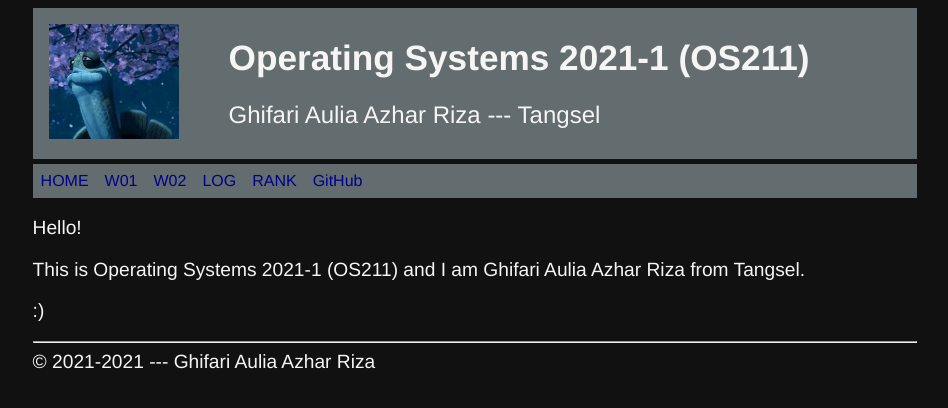
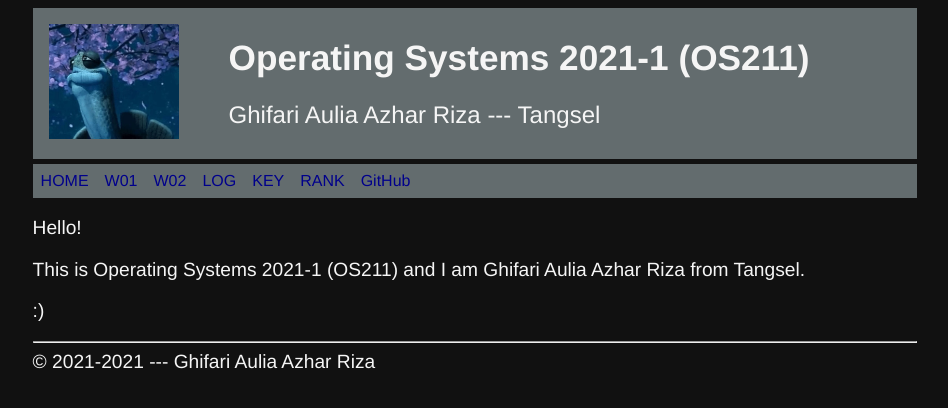
Before and after one commit to ghifariaulia/os211, a Jekyll site: the page built from index.md, in a window 1280 px wide. Shown: the top 408 px of the page, without its empty margins (165-1113 px from the left). Built offline with Jekyll 4.4.1, drawn with Linux system fonts in a browser that asks for light colours.

Commit message:
edit navbar.html

```diff
--- a/_includes/navbar.html
+++ b/_includes/navbar.html
@@ -26,6 +26,7 @@
   <div><a href='{{ site.baseurl }}/W01/'>W01</a></div>
   <div><a href='{{ site.baseurl }}/W02/'>W02</a></div>
   <div><a href='{{ site.baseurl }}/TXT/mylog.txt' target="_blank">LOG</a></div>
+  <div><a href='{{ site.baseurl }}/TXT/mypubkey.txt' target="_blank">KEY</a></div>
   <div><a href='{{ site.baseurl }}/TXT/myrank.txt' target="_blank">RANK</a></div>
   <div><a href='{{ site.urlgithub }}' target="_blank">GitHub</a></div>
 </div>
```
